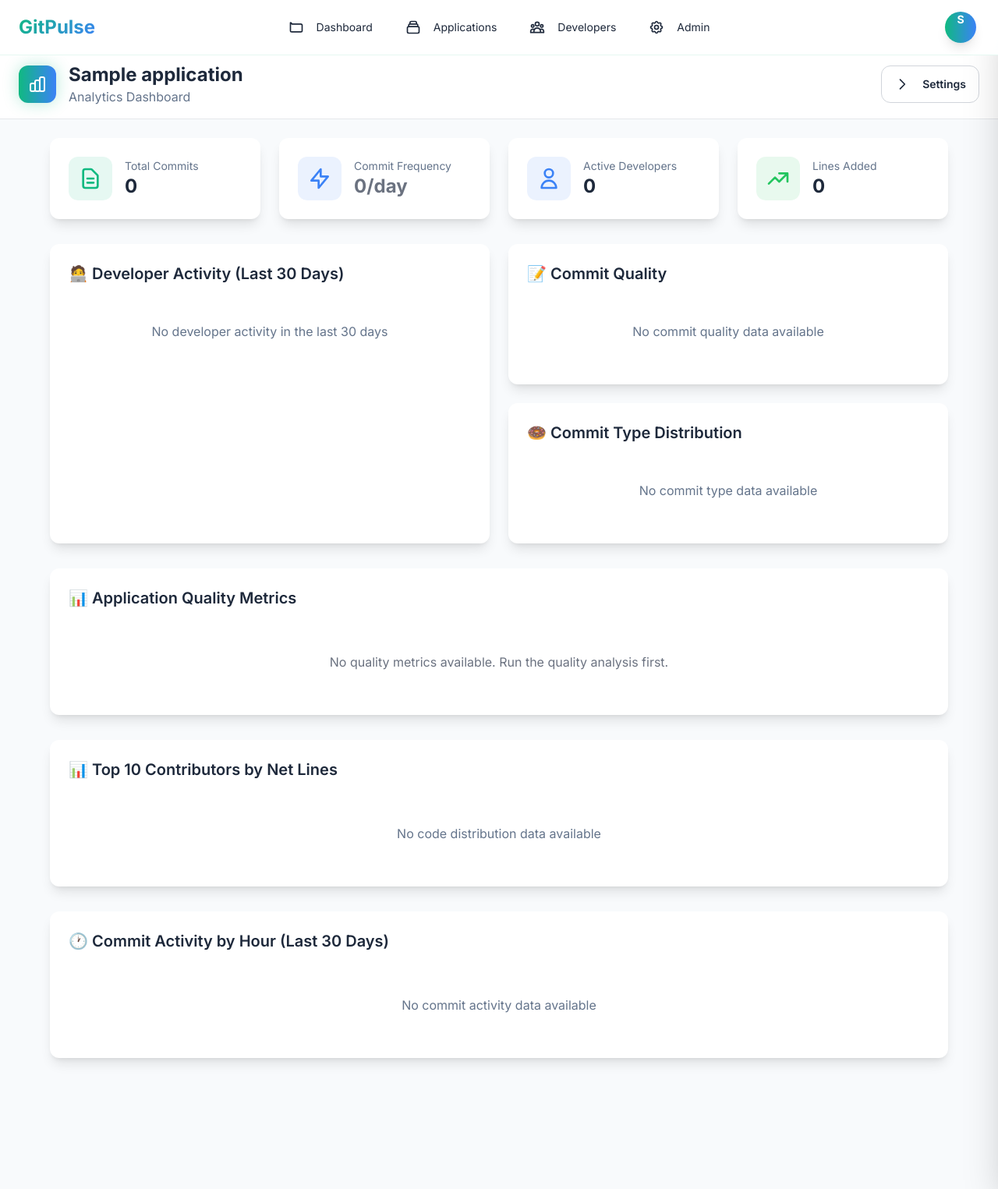
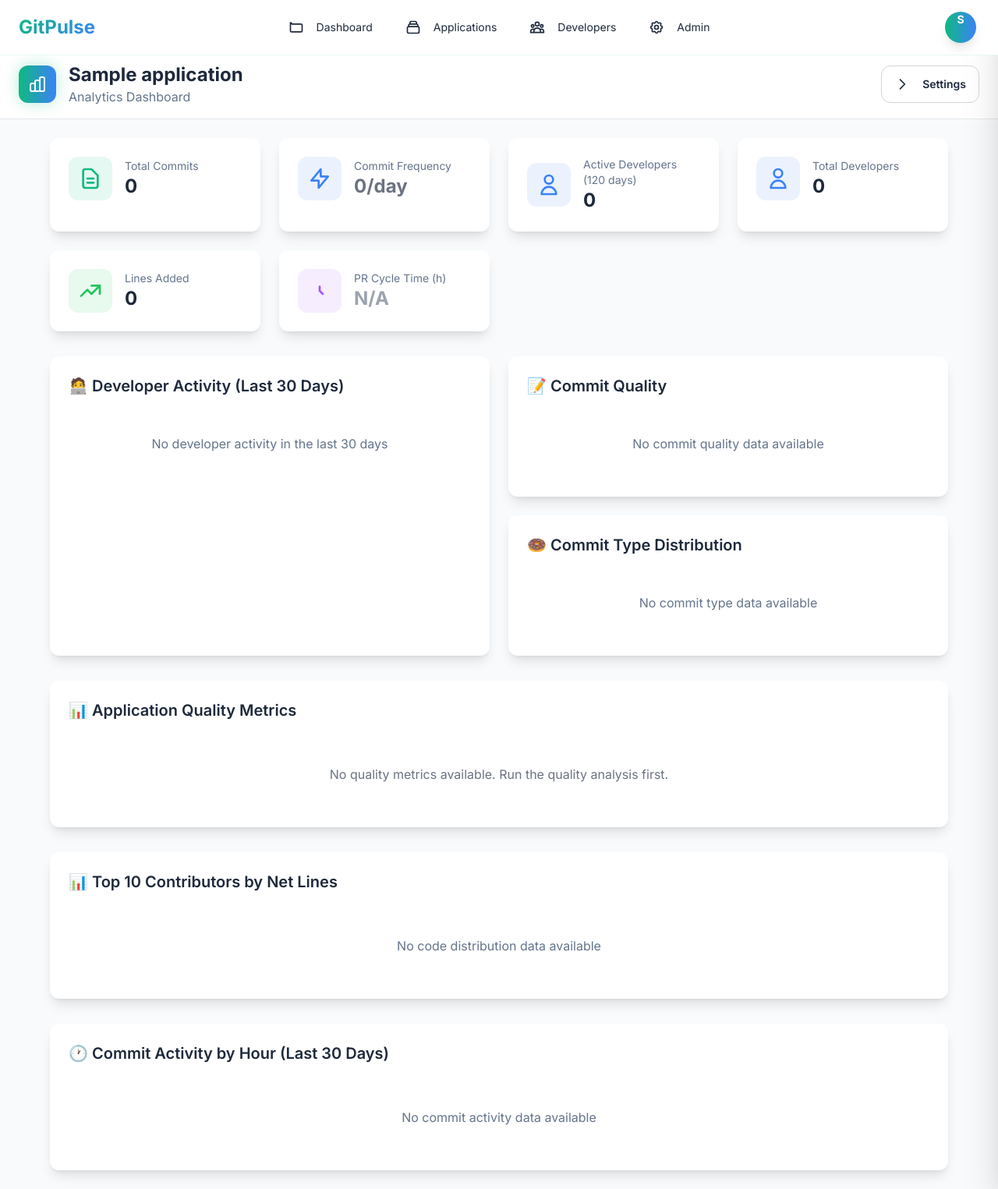
Before and after one commit to assiadialeb/gitpulse, a Django app: page /applications/1/ in a window 1280 px wide. Shown: the whole page at 78% size. Run offline with Django 5.2, Linux system fonts and the light colour scheme; a user stored in the database is signed in; tables that the repository leaves empty hold one stand-in row (values such as "Sample post"); data that the repository does not hold is empty; some libraries are stand-ins or nearby versions.

Commit message:
Add PR cycle time tracking and related metrics
- Introduced a new method in AnalyticsService to calculate PR cycle times, returning a list of PRs with their respective cycle times in hours.
- Enhanced the GitHubService to fetch pull request metadata (number, URL, merged date) during commit data parsing.
- Updated the Commit model to store pull request information.
- Modified the application detail view to include metrics for active developers over 120 days and PR cycle time statistics (median, min, max, count).
- Added a new debug script for testing GitHub PR API responses.

```diff
--- a/analytics/analytics_service.py
+++ b/analytics/analytics_service.py
@@ -877,3 +877,28 @@ class AnalyticsService:
             'avg_gap_between_commits': round(avg_gap, 1),
             'gap_consistency': round(gap_std, 1)
         }
+
+    def get_pr_cycle_times(self) -> list:
+        """
+        Retourne la liste des PRs avec leur cycle time (en heures) pour l'application.
+        """
+        from collections import defaultdict
+        pr_commits = self.commits.filter(pull_request_number__ne=None, pull_request_merged_at__ne=None)
+        pr_map = defaultdict(list)
+        for c in pr_commits:
+            pr_map[(c.repository_full_name, c.pull_request_number)].append(c)
+        results = []
+        for (repo, pr_number), commits in pr_map.items():
+            merged_at = commits[0].pull_request_merged_at
+            created_at = min(c.authored_date for c in commits)
+            cycle_time = (merged_at - created_at).total_seconds() / 3600 if merged_at and created_at else None
+            results.append({
+                'repo': repo,
+                'pr_number': pr_number,
+                'created_at': created_at,
+                'merged_at': merged_at,
+                'cycle_time_hours': cycle_time,
+                'commits': len(commits)
+            })
+        results = sorted(results, key=lambda x: x['cycle_time_hours'] if x['cycle_time_hours'] is not None else 1e9)
+        return results
--- a/analytics/models.py
+++ b/analytics/models.py
@@ -110,6 +110,11 @@ class Commit(Document):
 
     # Commit classification
     commit_type = fields.StringField(choices=['fix', 'feature', 'docs', 'refactor', 'test', 'style', 'chore', 'other'], default='other')
+
+    # PR metadata (nouveaux champs)
+    pull_request_number = fields.IntField(null=True)
+    pull_request_url = fields.StringField(null=True)
+    pull_request_merged_at = fields.DateTimeField(null=True)
 
     # Metadata
     parent_shas = fields.ListField(fields.StringField(max_length=40))
--- a/applications/views.py
+++ b/applications/views.py
@@ -75,7 +75,27 @@ def application_detail(request, pk):
         # Get analytics data
         overall_stats = analytics.get_overall_stats()
         developer_activity = analytics.get_developer_activity(days=30)
+        # Ajout pour active developers sur 120 jours
+        developer_activity_120d = analytics.get_developer_activity(days=120)
+        active_developers_count_120d = len(developer_activity_120d.get('developers', []))
+        # Suppression des variables de debug liées aux PRs
 
+        # Calcul PR Cycle Time (médiane, min, max, count)
+        pr_cycle_times = analytics.get_pr_cycle_times()
+        pr_times = [pr['cycle_time_hours'] for pr in pr_cycle_times if pr['cycle_time_hours'] is not None]
+        pr_cycle_time_median = None
+        pr_cycle_time_min = None
+        pr_cycle_time_max = None
+        if pr_times:
+            pr_times_sorted = sorted(pr_times)
+            n = len(pr_times_sorted)
+            pr_cycle_time_min = pr_times_sorted[0]
+            pr_cycle_time_max = pr_times_sorted[-1]
+            if n % 2 == 1:
+                pr_cycle_time_median = pr_times_sorted[n // 2]
+            else:
+                pr_cycle_time_median = (pr_times_sorted[n // 2 - 1] + pr_times_sorted[n // 2]) / 2
+        pr_cycle_time_count = len(pr_times)
 
 
         context = {
@@ -83,6 +103,8 @@ def application_detail(request, pk):
             'repositories': repositories,
             'overall_stats': overall_stats,
             'developer_activity': developer_activity,
+            # Ajout du nombre d'active developers sur 120 jours
+            'active_developers_count_120d': active_developers_count_120d,
             'activity_heatmap': analytics.get_activity_heatmap(days=90),
             'bubble_chart': analytics.get_bubble_chart_data(days=30),
             'code_distribution': analytics.get_code_distribution(),
@@ -90,6 +112,11 @@ def application_detail(request, pk):
             'commit_types': analytics.get_commit_type_distribution(),
             'commit_frequency': commit_frequency,
             'application_quality_metrics': application_quality_metrics,
+            'pr_cycle_times': pr_cycle_times,
+            'pr_cycle_time_median': pr_cycle_time_median,
+            'pr_cycle_time_min': pr_cycle_time_min,
+            'pr_cycle_time_max': pr_cycle_time_max,
+            'pr_cycle_time_count': pr_cycle_time_count,
         }
         doughnut_colors = {
             'fix': '#4caf50',
--- a/templates/applications/detail.html
+++ b/templates/applications/detail.html
@@ -83,7 +83,21 @@
                                     </svg>
                                 </div>
                                 <div>
-                                    <p class="text-medium-gray text-sm">Active Developers</p>
+                                    <p class="text-medium-gray text-sm">Active Developers (120 days)</p>
+                                    <p class="text-2xl font-bold text-dark-gray">{{ active_developers_count_120d|default:"0" }}</p>
+                                </div>
+                            </div>
+                        </div>
+
+                        <div class="bg-white p-6 rounded-xl shadow-lg">
+                            <div class="flex items-center">
+                                <div class="p-3 bg-primary-blue bg-opacity-10 rounded-xl mr-4">
+                                    <svg class="w-8 h-8 text-primary-blue" fill="none" stroke="currentColor" viewBox="0 0 24 24">
+                                        <path stroke-linecap="round" stroke-linejoin="round" stroke-width="2" d="M16 7a4 4 0 11-8 0 4 4 0 018 0zM12 14a7 7 0 00-7 7h14a7 7 0 00-7-7z"></path>
+                                    </svg>
+                                </div>
+                                <div>
+                                    <p class="text-medium-gray text-sm">Total Developers</p>
                                     <p class="text-2xl font-bold text-dark-gray">{{ overall_stats.total_authors|default:"0" }}</p>
                                 </div>
                             </div>
@@ -99,6 +113,28 @@
                                 <div>
                                     <p class="text-medium-gray text-sm">Lines Added</p>
                                     <p class="text-2xl font-bold text-dark-gray">{{ overall_stats.total_additions|default:"0" }}</p>
+                                </div>
+                            </div>
+                        </div>
+
+                        <!-- PR Cycle Time Block -->
+                        <div class="bg-white p-6 rounded-xl shadow-lg">
+                            <div class="flex items-center">
+                                <div class="p-3 bg-purple-500 bg-opacity-10 rounded-xl mr-4">
+                                    <svg class="w-8 h-8 text-purple-500" fill="none" stroke="currentColor" viewBox="0 0 24 24">
+                                        <path stroke-linecap="round" stroke-linejoin="round" stroke-width="2" d="M12 8v4l3 3"></path>
+                                    </svg>
+                                </div>
+                                <div>
+                                    <p class="text-medium-gray text-sm">PR Cycle Time (h)</p>
+                                    {% if pr_cycle_time_count > 0 %}
+                                        <p class="text-2xl font-bold text-dark-gray">{{ pr_cycle_time_median|floatformat:1 }}</p>
+                                        <p class="text-xs text-medium-gray">min: {{ pr_cycle_time_min|floatformat:1 }}h / max: {{ pr_cycle_time_max|floatformat:1 }}h</p>
+                                        <p class="text-xs text-medium-gray">{{ pr_cycle_time_count }} PRs</p>
+                                        <a href="#pr-cycle-time-table" class="text-primary-blue underline text-xs">View details</a>
+                                    {% else %}
+                                        <p class="text-2xl font-bold text-gray-400">N/A</p>
+                                    {% endif %}
                                 </div>
                             </div>
                         </div>
```
Also changed, not shown: analytics/github_service.py (+23 -9 lines), scripts/debug_github_pr_api.py (added, +25 -0 lines).
